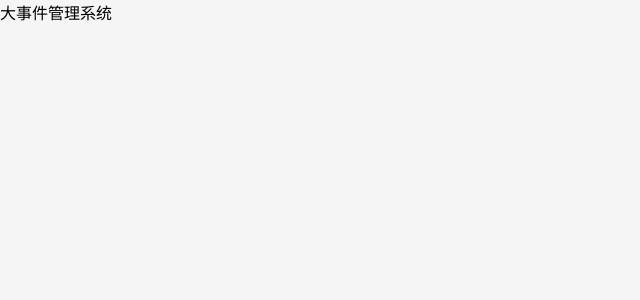
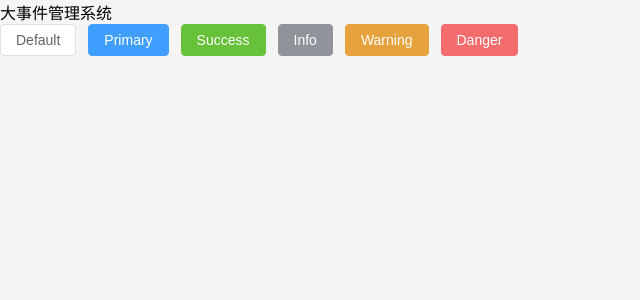
Before and after one commit to feifan0620/big-event-admin, a Vue app: page / in a window 1280 px wide. Before the commit this address had no page. Shown: the top 300 px of the page, without its empty margins (0-640 px from the left). Built offline with nearby package versions, Linux system fonts and the light colour scheme.

Commit message:
feat(dependencies): 添加element-plus和unplugin依赖
在项目依赖中添加了element-plus和来自unplugin的多个插件，以增强UI组件和自动导入功能。

```diff
--- a/package.json
+++ b/package.json
@@ -13,6 +13,7 @@
     "lint-staged": "lint-staged"
   },
   "dependencies": {
+    "element-plus": "^2.8.4",
     "pinia": "^2.1.7",
     "vue": "^3.4.29",
     "vue-router": "^4.3.3"
@@ -27,6 +28,8 @@
     "lint-staged": "^15.2.10",
     "prettier": "^3.2.5",
     "sass": "^1.79.3",
+    "unplugin-auto-import": "^0.18.3",
+    "unplugin-vue-components": "^0.27.4",
     "vite": "^5.3.1"
   },
   "lint-staged": {
--- a/src/App.vue
+++ b/src/App.vue
@@ -2,6 +2,14 @@
 
 <template>
   <div>大事件管理系统</div>
+  <div class="mb-4">
+    <el-button>Default</el-button>
+    <el-button type="primary">Primary</el-button>
+    <el-button type="success">Success</el-button>
+    <el-button type="info">Info</el-button>
+    <el-button type="warning">Warning</el-button>
+    <el-button type="danger">Danger</el-button>
+  </div>
 </template>
 
 <style scoped></style>
--- a/vite.config.js
+++ b/vite.config.js
@@ -2,10 +2,21 @@
 
 import { defineConfig } from 'vite'
 import vue from '@vitejs/plugin-vue'
+import AutoImport from 'unplugin-auto-import/vite'
+import Components from 'unplugin-vue-components/vite'
+import { ElementPlusResolver } from 'unplugin-vue-components/resolvers'
 
 // https://vitejs.dev/config/
 export default defineConfig({
-  plugins: [vue()],
+  plugins: [
+    vue(),
+    AutoImport({
+      resolvers: [ElementPlusResolver()]
+    }),
+    Components({
+      resolvers: [ElementPlusResolver()]
+    })
+  ],
   resolve: {
     alias: {
       '@': fileURLToPath(new URL('./src', import.meta.url))
```
Also changed, not shown: 1 other file (tests, documents, lock files or other folders).
